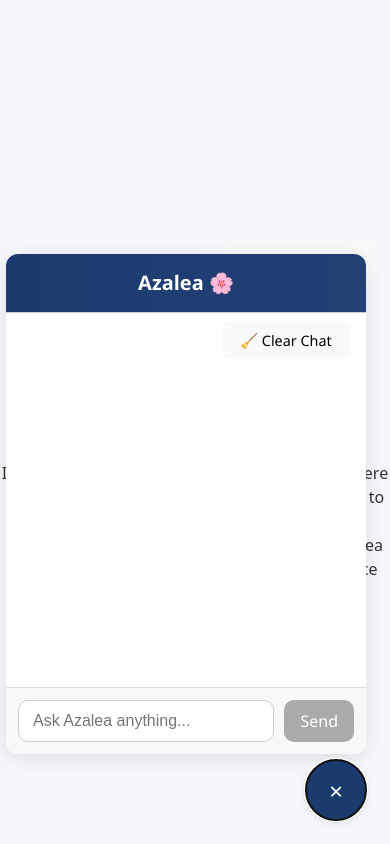
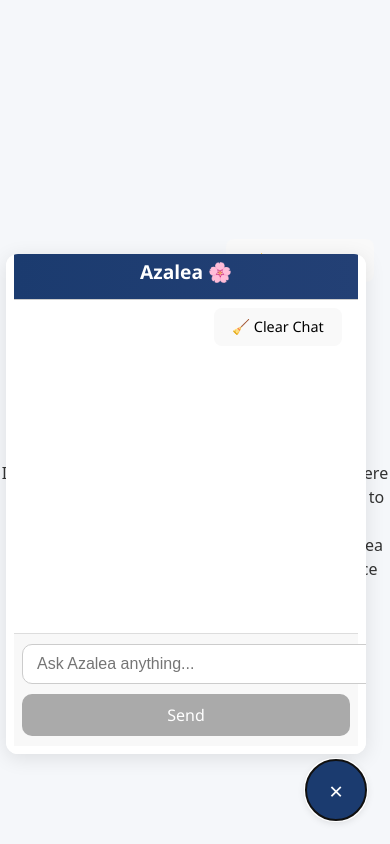
Before and after one commit to AnnChukwuka/school-chatbot-frontend, a React (Vite) app: page / in a window 390 px wide. Both pictures are taken after a click on the button 336 px from the left and 790 px from the top of the page. Built offline with nearby package versions, Linux system fonts and the light colour scheme.

Commit message:
added styling for mobile responsiveness

```diff
--- a/src/components/Chatbot.css
+++ b/src/components/Chatbot.css
@@ -83,3 +83,40 @@
   background-color: #aaa;
   cursor: not-allowed;
 }
+
+@media (max-width: 768px) {
+  .chatbot-wrapper {
+    padding: 8px;
+  }
+
+  .chatbot-window {
+    padding: 8px;
+    gap: 10px;
+  }
+
+  .chat-message {
+    padding: 10px 14px;
+    font-size: 1rem;
+    max-width: 95%;
+  }
+
+  .chatbot-input {
+    flex-direction: column;
+    padding: 10px 8px;
+  }
+
+  .chatbot-input input {
+    width: 100%;
+    margin-right: 0;
+    margin-bottom: 10px;
+  }
+
+  .chatbot-input button {
+    width: 100%;
+  }
+
+  .chatbot-header {
+    font-size: 1.2rem;
+    padding: 12px;
+  }
+}
```
